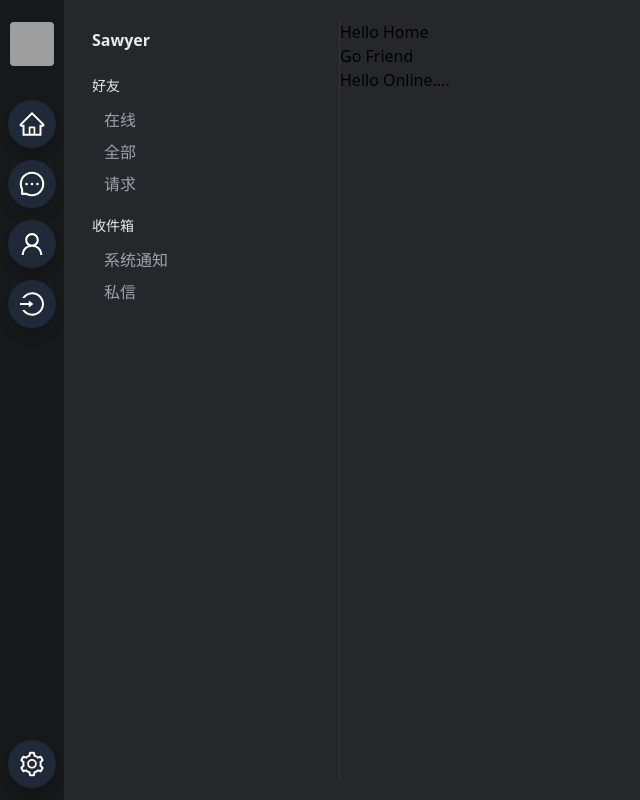
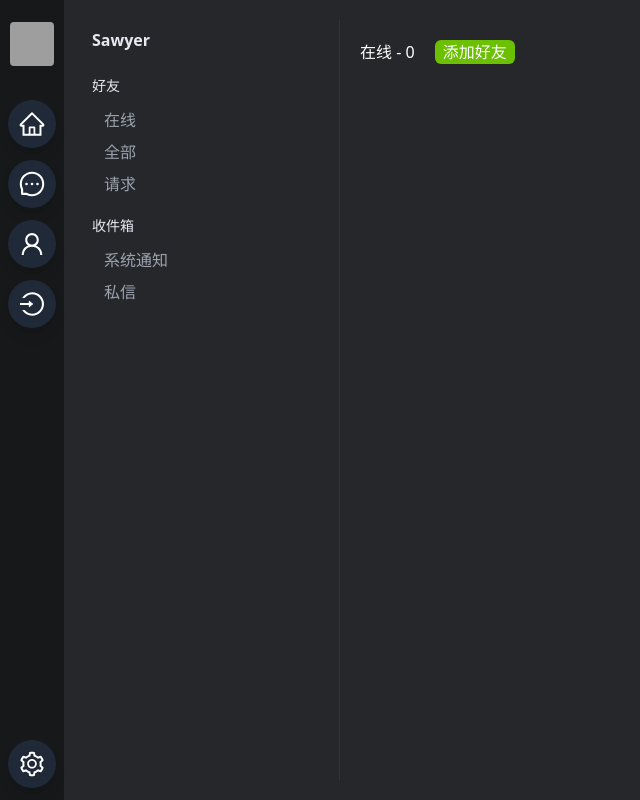
Before and after one commit to windbelike/Wind-IM, a Next.js app: page /home/friend/online in a window 1280 px wide. Shown: the whole page, without its empty margins (0-640 px from the left). Built offline with nearby package versions, Linux system fonts and the light colour scheme; grey boxes are pictures that could not be loaded.

Commit message:
friend panel

```diff
--- a/jsconfig.json
+++ b/jsconfig.json
@@ -1,5 +1,8 @@
 {
   "compilerOptions": {
-    "baseUrl": "."
+    "baseUrl": ".",
+    "paths": {
+      "@/*": ["src/*"]
+    }
   }
 }
--- a/src/components/SideBar.jsx
+++ b/src/components/SideBar.jsx
@@ -1,5 +1,5 @@
 import Link from 'next/link'
-import { React } from 'react'
+import { React, useEffect } from 'react'
 import { AiOutlineSetting, AiOutlineMessage, AiOutlineHome, AiOutlineUser, AiOutlineLogin, AiOutlineUsergroupAdd } from 'react-icons/ai'
 
 export default function SideBar () {
--- a/src/pages/_app.js
+++ b/src/pages/_app.js
@@ -1,4 +1,4 @@
-import Layout from 'src/components/Layout'
+import Layout from '@/components/Layout'
 import 'styles/global.css'
 import { QueryClientProvider, QueryClient } from 'react-query'
 
--- a/src/pages/home/friend/all/index.jsx
+++ b/src/pages/home/friend/all/index.jsx
@@ -1,9 +1,9 @@
-import Home from 'src/pages/home/index'
+import { HomeDashboard } from 'src/pages/home/index'
 
 export default function All () {
   return (
-    <Home>
+    <HomeDashboard>
       <h1 >Hello All....</h1>
-    </Home>
+    </HomeDashboard>
   )
 }
--- a/src/pages/home/friend/index.jsx
+++ b/src/pages/home/friend/index.jsx
@@ -1,10 +1,10 @@
-import Home from 'src/pages/home/index'
+import { HomeDashboard } from '..'
 
 export default function Friend () {
   const active = true
   return (
-    <Home>
+    <HomeDashboard>
       <h1 >Hello My Friend....</h1>
-    </Home>
+    </HomeDashboard>
   )
 }
--- a/src/pages/home/friend/online/index.jsx
+++ b/src/pages/home/friend/online/index.jsx
@@ -1,9 +1,22 @@
-import Home from 'src/pages/home/index'
+import { useState } from 'react'
+import { HomeDashboard } from '../..'
+// import { HomeDashboard } from 'src/pages/home/index'
 
 export default function Online () {
+  const [openAddFriend, setOpenAddFriend] = useState(false)
+  console.log(openAddFriend)
+
   return (
-    <Home>
-      <h1 >Hello Online....</h1>
-    </Home>
+    <HomeDashboard>
+      <div className='p-5'>
+        <div className='flex w-full'>
+          <h1 className='text-white'>在线&nbsp;-&nbsp;0</h1>
+          <button className='ml-5 rounded-md bg-[#6bc001] text-white px-2' onClick={() => setOpenAddFriend(true)}>添加好友</button>
+        </div>
+        <div className='bg-white'>
+
+        </div>
+      </div>
+    </HomeDashboard>
   )
 }
--- a/src/pages/home/friend/request/index.jsx
+++ b/src/pages/home/friend/request/index.jsx
@@ -1,9 +1,10 @@
-import Home from 'src/pages/home/index'
+// import { HomeDashboard } from 'src/pages/home/index'
+import { HomeDashboard } from '../..'
 
 export default function Request () {
   return (
-    <Home>
+    <HomeDashboard>
       <h1 >Hello Request....</h1>
-    </Home>
+    </HomeDashboard>
   )
 }
--- a/src/pages/home/index.jsx
+++ b/src/pages/home/index.jsx
@@ -2,25 +2,15 @@ import { useState } from 'react'
 import Link from 'next/link'
 import HomeSideBar from './HomeSideBar'
 
-export default function Home ({ children }) {
-  console.log('home')
+export default function Home () {
   const active = true
   return (
   // <h1 className="{active? friend-active : ''} text-white">Hello Friend</h1>
-    <HomeDashboard>
-      <div>
-        <h1>Hello Home</h1>
-        <Link href='/home/friend' >
-          <button>Go Friend</button>
-        </Link>
-        {children}
-      </div>
-    </HomeDashboard>
+    <HomeDashboard />
   )
 }
 
-function HomeDashboard ({ children }) {
-  console.log('HomeDashboard')
+export function HomeDashboard ({ children }) {
   return (
     <>
       <div className='h-full p-5 bg-[#25272a] flex felx-col'>
```
